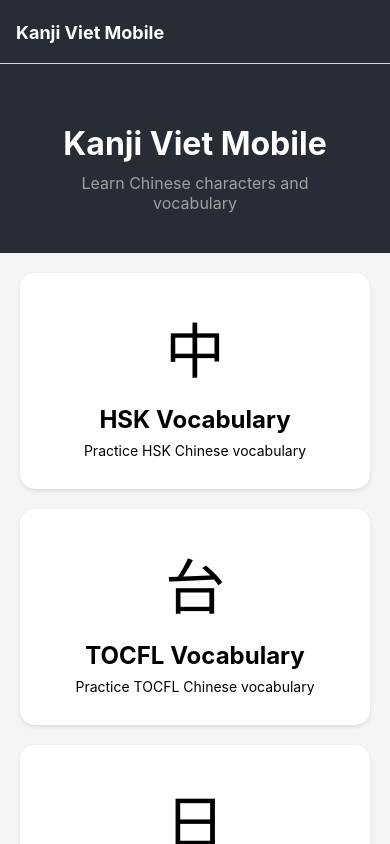
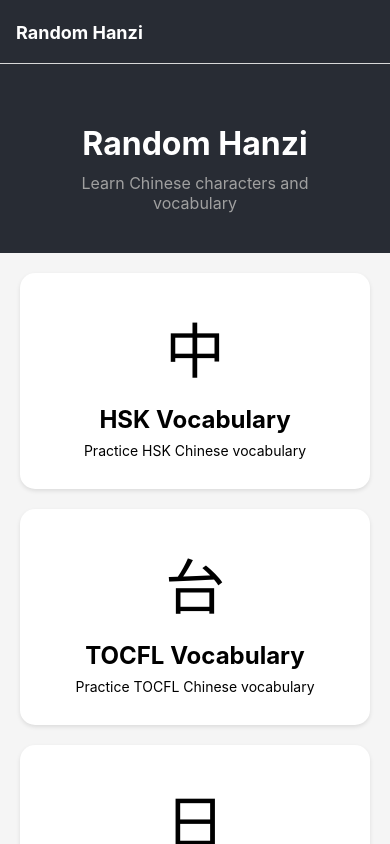
Before and after one commit to SimonHumber/RandomHanzi, a React Native app in the folder mobile/: screen /Home in a window 390 px wide. Built offline with nearby package versions, Linux system fonts and the light colour scheme.

Commit message:
renamed project

```diff
--- a/mobile/app.json
+++ b/mobile/app.json
@@ -1,7 +1,7 @@
 {
   "expo": {
-    "name": "Kanji Viet Mobile",
-    "slug": "kanji-viet-mobile",
+    "name": "Random Hanzi",
+    "slug": "random-hanzi",
     "version": "1.0.0",
     "orientation": "portrait",
     "icon": "./assets/icon.png",
@@ -13,7 +13,7 @@
     },
     "ios": {
       "supportsTablet": true,
-      "bundleIdentifier": "com.simonexpo.kanjivietmobile",
+      "bundleIdentifier": "com.simonexpo.randomhanzi",
       "infoPlist": {
         "ITSAppUsesNonExemptEncryption": false
       }
@@ -24,7 +24,7 @@
         "backgroundColor": "#ffffff"
       },
       "edgeToEdgeEnabled": true,
-      "package": "com.simonexpo.kanjivietmobile"
+      "package": "com.simonexpo.randomhanzi"
     },
     "web": {
       "favicon": "./assets/favicon.png"
--- a/mobile/navigation/MainNavigator.js
+++ b/mobile/navigation/MainNavigator.js
@@ -32,7 +32,7 @@
           <Stack.Screen
             name="Home"
             component={HomeScreen}
-            options={{ title: 'Kanji Viet Mobile' }}
+            options={{ title: 'Random Hanzi' }}
           />
           <Stack.Screen
             name="Kanji"
--- a/mobile/package.json
+++ b/mobile/package.json
@@ -1,5 +1,5 @@
 {
-  "name": "mobile",
+  "name": "random-hanzi",
   "version": "1.0.0",
   "main": "index.js",
   "scripts": {
--- a/mobile/screens/HomeScreen.js
+++ b/mobile/screens/HomeScreen.js
@@ -5,7 +5,7 @@
   return (
     <ScrollView style={styles.scrollView} contentContainerStyle={styles.contentContainer}>
       <View style={styles.header}>
-        <Text style={styles.title}>Kanji Viet Mobile</Text>
+        <Text style={styles.title}>Random Hanzi</Text>
         <Text style={styles.subtitle}>Learn Chinese characters and vocabulary</Text>
       </View>
 
```
Also changed, not shown: 2 other files (tests, documents, lock files or other folders).
